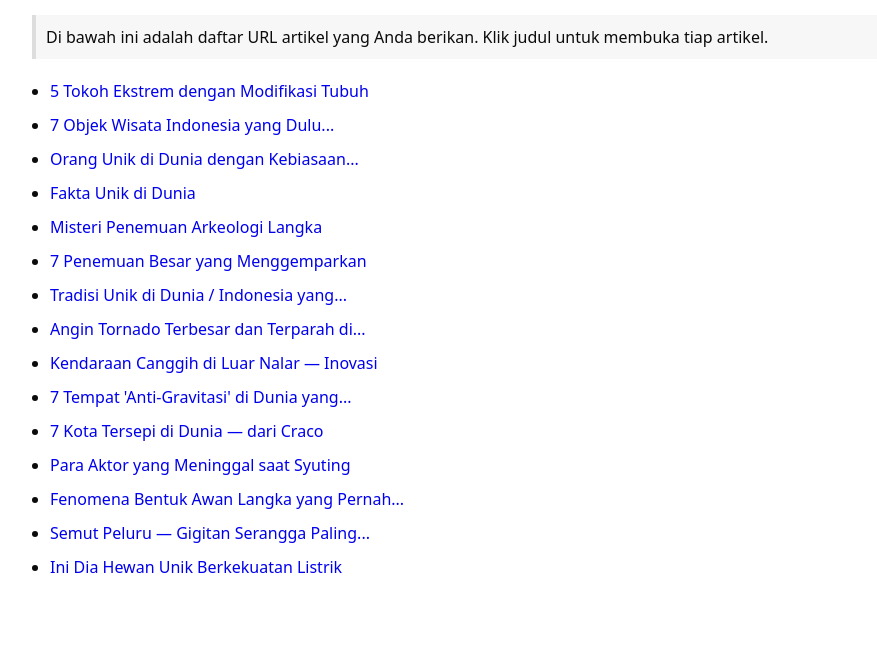
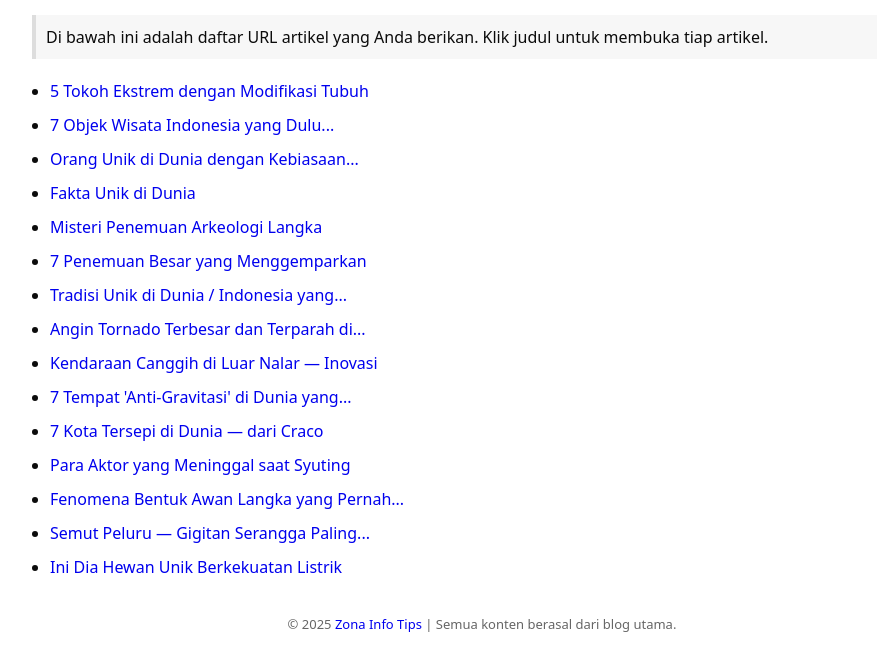
Before and after one commit to zonainfotips/blogsitemap, a plain HTML site: page index.html in a window 1280 px wide. Shown: the part 142-812 px from the top of the page, without its empty margins (158-1035 px from the left). Drawn offline with Linux system fonts and the light colour scheme.

Commit message:
Update index.html

```diff
--- a/index.html
+++ b/index.html
@@ -51,5 +51,12 @@
     <p>
 </p>
   </footer>
+  <footer style="text-align:center; margin-top:20px;">
+  <p>
+    © 2025 <a href="https://widodokapuk.blogspot.com" target="_blank">Zona Info Tips</a>
+    | Semua konten berasal dari blog utama.
+  </p>
+</footer>
+
 </body>
             </html>
```
